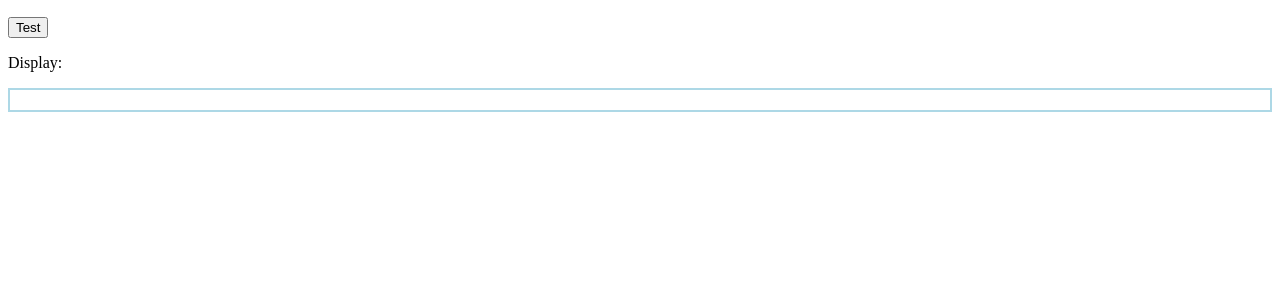
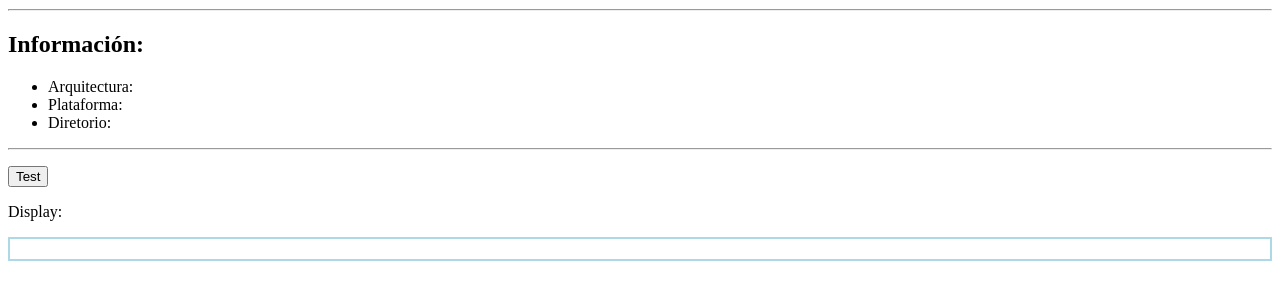
Before and after one commit to rchozas/LTAW-Practicas, a website: page P4/S10/index.html in a window 1280 px wide. Shown: the part 335-634 px from the top of the page. Drawn offline with Linux system fonts and the light colour scheme.

Commit message:
index v9

```diff
--- a/P4/S10/index.html
+++ b/P4/S10/index.html
@@ -15,13 +15,22 @@
     <!-- Cargar el proceso asociado a esta página -->
     <script src="index.js" defer></script>
 
-    <title>Mi APP (version 8)</title>
+    <title>Mi APP (version 9)</title>
 </head>
 <body>
     <h1>INTERFAZ GRÁFICA</h1>
     <img src="logo-urjc.png" alt="Logo-URJC" width=150px>
+
+    <hr>
+    <h2>Información:</h2>
+    <ul>
+        <li>Arquitectura: <span id="info1" class="blue"></span> </li>
+        <li>Plataforma: <span id="info2" class="blue"></span></li>
+        <li>Diretorio: <span id="info3" class="blue"></span></li>
+    </ul>
+
+    <hr>
     <p>   <input type="button" value="Test" id="btn_test"> </p>
-
    <p>Display:</p>
     <p id="display"></p>
 </body>
```
